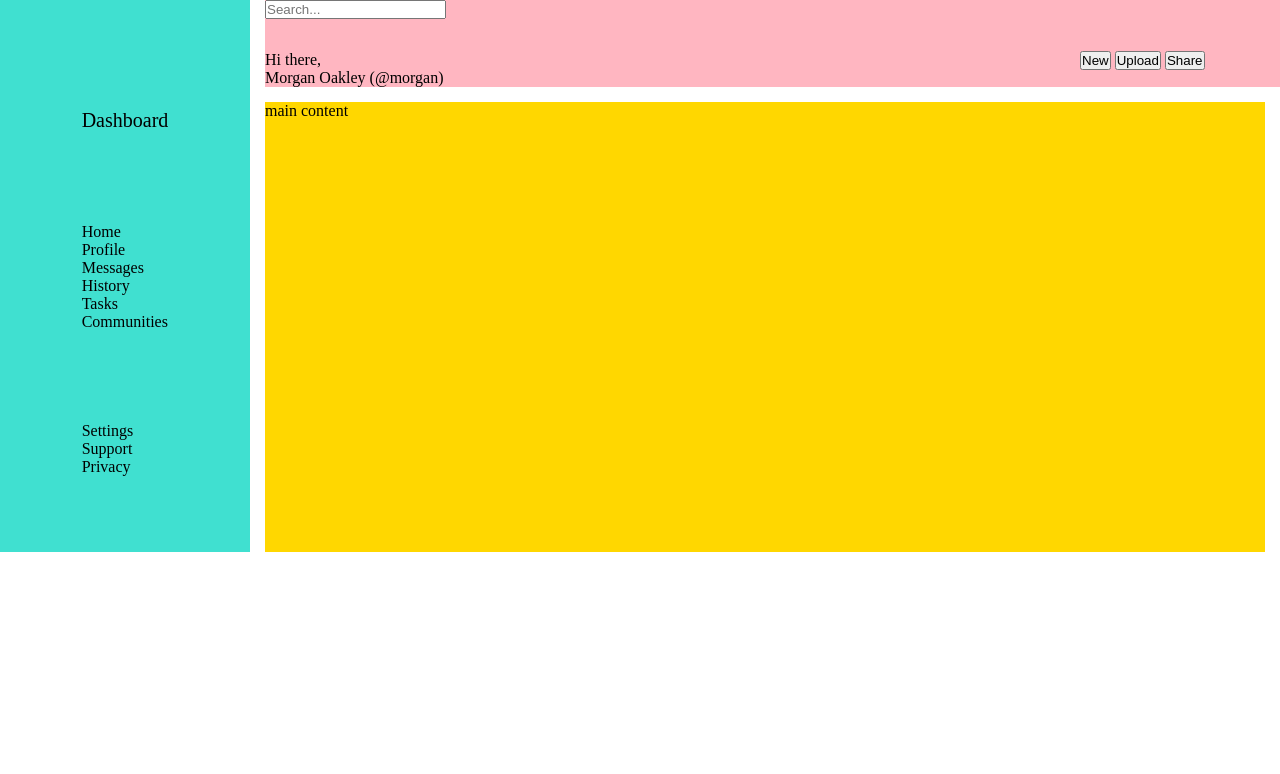
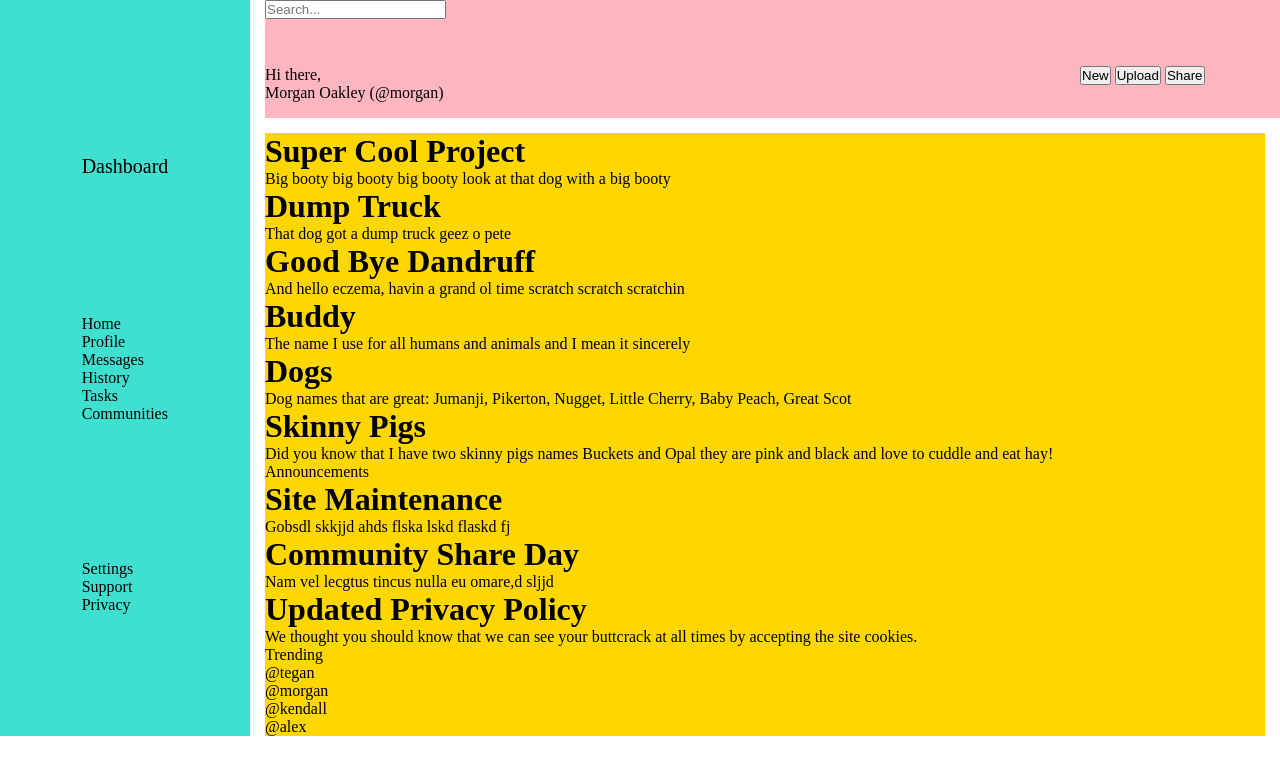
Before and after one commit to emmalgs/admin-dash-TOP, a plain HTML site: page index.html in a window 1280 px wide. Drawn offline with Linux system fonts and the light colour scheme.

Commit message:
html nest main content

```diff
--- a/index.html
+++ b/index.html
@@ -44,7 +44,54 @@
                 <div class="brand-item">Privacy</div>
             </div>
         </div>
-        <div class="main-content">main content</div>
+        <div class="main-content">
+            <div class="card-container">
+                <div class="project-card">
+                    <h1>Super Cool Project</h1>
+                    <p>Big booty big booty big booty look at that dog with a big booty</p>
+                </div>
+                <div class="project-card">
+                    <h1>Dump Truck</h1>
+                    <p>That dog got a dump truck geez o pete</p>
+                </div>
+                <div class="project-card">
+                    <h1>Good Bye Dandruff</h1>
+                    <p>And hello eczema, havin a grand ol time scratch scratch scratchin</p>
+                </div>
+                <div class="project-card">
+                    <h1>Buddy</h1>
+                    <p>The name I use for all humans and animals and I mean it sincerely</p>
+                </div>
+                <div class="project-card">
+                    <h1>Dogs</h1>
+                    <p>Dog names that are great: Jumanji, Pikerton, Nugget, Little Cherry, Baby Peach, Great Scot</p>
+                </div>
+                <div class="project-card">
+                    <h1>Skinny Pigs</h1>
+                    <p>Did you know that I have two skinny pigs names Buckets and Opal they are pink and black and love to cuddle and eat hay!</p>
+                </div>
+            </div>
+            <div class="announcements">Announcements
+                <div class="anc-item">
+                    <h1>Site Maintenance</h1>
+                    <p>Gobsdl skkjjd ahds flska lskd flaskd fj</p>
+                </div>
+                    <div class="anc-item">
+                        <h1>Community Share Day</h1>
+                        <p>Nam vel lecgtus tincus nulla eu omare,d sljjd</p>
+                    </div>
+                <div class="anc-item">
+                    <h1>Updated Privacy Policy</h1>
+                    <p>We thought you should know that we can see your buttcrack at all times by accepting the site cookies.</p>
+                </div>
+            </div>
+            <div class="trending">Trending
+                <div class="trend-items">@tegan</div>
+                <div class="trend-items">@morgan</div>
+                <div class="trend-items">@kendall</div>
+                <div class="trend-items">@alex</div>
+            </div>
+        </div>
     </div>
 </body>
 </html>
```
Also changed, not shown: styles.css (+3 -4 lines).
